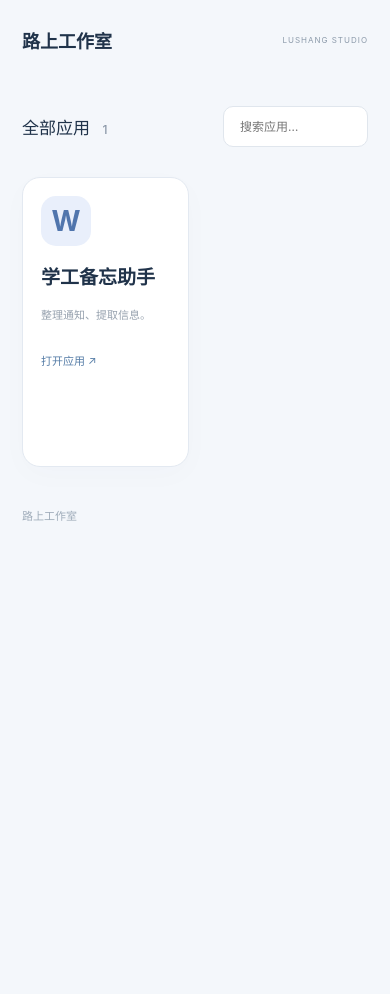
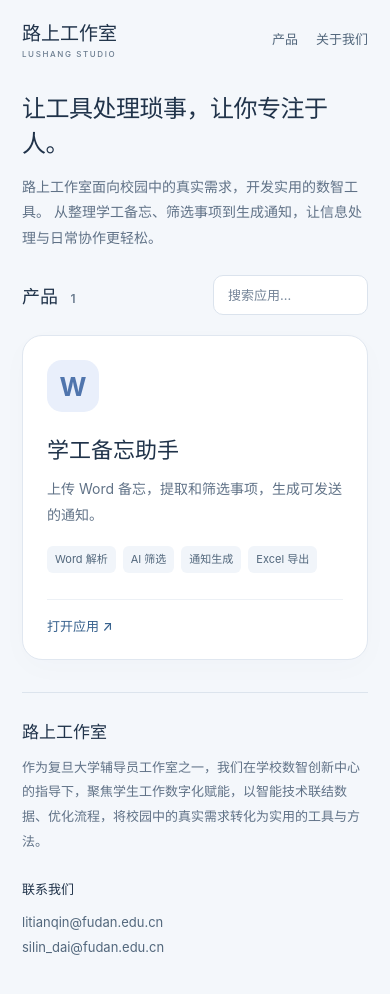
Before and after one commit to LushangStudio/Lushangstudio-Home, a website built with Vite: page index.html in a window 390 px wide. Before the commit the page ends 844 px from the top, so only its background shows below. Built offline with nearby package versions, Linux system fonts and the light colour scheme.

Commit message:
Refresh studio portal layout and application descriptions

```diff
--- a/app.js
+++ b/app.js
@@ -36,14 +36,23 @@ function createApplicationCard(application) {
     ["div", "icon", application.icon],
     ["span", "category", application.tag],
     ["h3", "", application.name],
-    ["h4", "", application.subtitle],
+    ["span", "subtitle", application.subtitle],
     ["p", "", application.description],
-    ["span", "open", "打开应用 ↗"],
   ];
 
   for (const [tagName, className, text] of content) {
-    card.append(createTextElement(tagName, className, text));
+    if (text) card.append(createTextElement(tagName, className, text));
   }
+  if (application.features?.length) {
+    const features = document.createElement("ul");
+    features.className = "features";
+    features.setAttribute("aria-label", "主要功能");
+    for (const feature of application.features) {
+      features.append(createTextElement("li", "", feature));
+    }
+    card.append(features);
+  }
+  card.append(createTextElement("span", "open", "打开应用 ↗"));
   return card;
 }
 
@@ -54,6 +63,7 @@ function renderApplications(applications, query = "") {
       application.name,
       application.subtitle,
       application.description,
+      ...(application.features ?? []),
     ].join(" ");
     return searchableText.toLocaleLowerCase().includes(normalizedQuery);
   });
--- a/apps.json
+++ b/apps.json
@@ -3,7 +3,8 @@
     "id": "wordtxt",
     "name": "学工备忘助手",
     "subtitle": "",
-    "description": "整理通知、提取信息。",
+    "description": "上传 Word 备忘，提取和筛选事项，生成可发送的通知。",
+    "features": ["Word 解析", "AI 筛选", "通知生成", "Excel 导出"],
     "href": "/wordtxt/",
     "icon": "W",
     "color": "blue",
@@ -14,7 +15,8 @@
     "id": "leave",
     "name": "电子请假条",
     "subtitle": "",
-    "description": "在线申请与审批请假条。",
+    "description": "在线提交课程或活动请假申请，经辅导员审批后，下载带签名的 PDF 请假条。",
+    "features": ["在线申请", "辅导员审批", "PDF 下载"],
     "href": "/leave/",
     "icon": "↗",
     "color": "green",
--- a/index.html
+++ b/index.html
@@ -8,14 +8,28 @@
   </head>
   <body>
     <header>
-      <a href="./" class="brand">路上工作室</a>
-      <span class="edition">LUSHANG STUDIO</span>
+      <a href="./" class="brand">
+        <span>路上工作室</span>
+        <span class="edition">LUSHANG STUDIO</span>
+      </a>
+      <nav aria-label="主导航">
+        <a href="#products">产品</a>
+        <a href="#about">关于我们</a>
+      </nav>
     </header>
     <main>
-      <section class="board">
+      <section class="intro" aria-labelledby="intro-title">
+        <h1 id="intro-title">让工具处理琐事，让你专注于人。</h1>
+        <p>
+          路上工作室面向校园中的真实需求，开发实用的数智工具。
+          <br class="desktop-break" />
+          从整理学工备忘、筛选事项到生成通知，让信息处理与日常协作更轻松。
+        </p>
+      </section>
+      <section id="products" class="board" aria-labelledby="products-title">
         <div class="bar">
-          <h2>
-            全部应用
+          <h2 id="products-title">
+            产品
             <span id="count"></span>
           </h2>
           <label>
@@ -27,8 +41,18 @@
         <p id="empty" hidden>没有找到匹配的应用。</p>
       </section>
     </main>
-    <footer>
-      <span>路上工作室</span>
+    <footer id="about" aria-labelledby="about-title">
+      <div class="about-copy">
+        <h2 id="about-title">路上工作室</h2>
+        <p>
+          作为复旦大学辅导员工作室之一，我们在学校数智创新中心的指导下，聚焦学生工作数字化赋能，以智能技术联结数据、优化流程，将校园中的真实需求转化为实用的工具与方法。
+        </p>
+      </div>
+      <div class="contact">
+        <h3>联系我们</h3>
+        <a href="mailto:litianqin@fudan.edu.cn">litianqin@fudan.edu.cn</a>
+        <a href="mailto:silin_dai@fudan.edu.cn">silin_dai@fudan.edu.cn</a>
+      </div>
     </footer>
     <script type="module" src="app.js"></script>
   </body>
--- a/style.css
+++ b/style.css
@@ -3,109 +3,137 @@
     -apple-system, BlinkMacSystemFont, "PingFang SC", "Microsoft YaHei", sans-serif;
   color: #20334a;
   background: #f4f7fb;
+  font-synthesis: none;
 }
 * {
   box-sizing: border-box;
 }
+html {
+  scroll-behavior: smooth;
+}
 body {
   margin: 0;
 }
+a {
+  color: inherit;
+}
+header,
+main,
+footer {
+  width: min(100%, 1170px);
+  margin-inline: auto;
+  padding-inline: 30px;
+}
 header {
-  height: 100px;
-  max-width: 1170px;
-  margin: auto;
+  min-height: 82px;
   display: flex;
   justify-content: space-between;
   align-items: center;
-  padding: 0 30px;
+  gap: 20px;
 }
 .brand {
+  display: flex;
+  flex-direction: column;
+  gap: 4px;
+  font-size: 21px;
   font-weight: 650;
   text-decoration: none;
-  color: inherit;
-  font-size: 18px;
-  display: flex;
-  align-items: center;
-  gap: 12px;
-}
-.mark {
-  display: grid;
-  place-items: center;
-  width: 39px;
-  height: 39px;
-  color: white;
-  background: #2c4967;
-  border-radius: 12px;
-  font-size: 22px;
 }
 .edition {
-  font-size: 10px;
-  letter-spacing: 3px;
-  color: #8c9aaa;
+  font-size: 9px;
+  font-weight: 500;
+  letter-spacing: 2.2px;
+  color: #697b8e;
+}
+nav {
+  display: flex;
+  gap: 28px;
+}
+nav a {
+  padding-block: 12px;
+  font-size: 14px;
+  text-decoration: none;
+  color: #52677c;
+}
+nav a:hover,
+.contact a:hover {
+  color: #28588c;
+  text-decoration: underline;
+  text-underline-offset: 5px;
+}
+a:focus-visible,
+input:focus-visible {
+  outline: 3px solid #7d9cca;
+  outline-offset: 5px;
 }
 main {
-  max-width: 1110px;
-  margin: auto;
-  padding: 35px 30px 70px;
+  padding-top: 14px;
+  padding-bottom: 48px;
 }
 .intro {
-  padding: 22px 0 55px;
-}
-.eyebrow {
-  font-size: 12px;
-  letter-spacing: 3px;
-  color: #718397;
+  padding: 12px 0 28px;
 }
 h1 {
-  font-size: 49px;
+  font-size: clamp(24px, 3vw, 32px);
   font-weight: 650;
-  letter-spacing: -2px;
-  margin: 22px 0 18px;
+  letter-spacing: -0.5px;
+  line-height: 1.45;
+  margin: 0 0 12px;
 }
 .intro p {
-  color: #8794a4;
-  font-size: 16px;
+  color: #607287;
+  font-size: 15px;
+  line-height: 1.85;
+  margin: 0;
+}
+#products,
+#about {
+  scroll-margin-top: 24px;
 }
 .bar {
   display: flex;
   align-items: center;
   justify-content: space-between;
-  margin-bottom: 24px;
+  gap: 16px;
+  margin-bottom: 20px;
 }
 h2 {
-  font-size: 17px;
-  font-weight: 550;
+  font-size: 18px;
+  font-weight: 600;
+  margin: 0;
 }
 h2 span {
   font-size: 12px;
-  color: #8a97a7;
+  color: #697b8e;
   padding-left: 8px;
 }
 input {
-  border: 1px solid #e0e6ed;
+  border: 1px solid #dbe3ed;
   background: #fff;
   border-radius: 10px;
-  padding: 12px 16px;
+  padding: 11px 14px;
   font: inherit;
-  font-size: 12px;
+  font-size: 13px;
   width: 220px;
+  color: #20334a;
 }
-input:focus {
-  outline: 2px solid #7d9cca;
+input::placeholder {
+  color: #738397;
 }
 .apps {
   display: grid;
-  grid-template-columns: repeat(3, 1fr);
+  grid-template-columns: repeat(3, minmax(0, 1fr));
   gap: 22px;
 }
 .app {
-  display: block;
+  display: flex;
+  flex-direction: column;
   position: relative;
-  min-height: 298px;
-  padding: 27px;
+  min-height: 330px;
+  padding: 26px;
   background: #fff;
-  border: 1px solid #e3e9f1;
-  border-radius: 22px;
+  border: 1px solid #e0e7f0;
+  border-radius: 20px;
   text-decoration: none;
   color: inherit;
   box-shadow: 0 8px 30px #27446005;
@@ -114,85 +142,118 @@ input:focus {
     box-shadow 0.2s;
 }
 a.app:hover {
-  transform: translateY(-5px);
+  transform: translateY(-4px);
   box-shadow: 0 16px 35px #27446012;
 }
-a.app:focus-visible {
-  outline: 3px solid #7d9cca;
-}
 .icon {
-  height: 57px;
-  width: 57px;
-  border-radius: 17px;
+  height: 52px;
+  width: 52px;
+  border-radius: 15px;
   display: grid;
   place-items: center;
-  font-size: 28px;
+  font-size: 26px;
   background: #e9effb;
   color: #5075ad;
   font-weight: 650;
 }
 .green .icon {
   background: #e6f3eb;
-  color: #55917a;
+  color: #40755f;
 }
 .category {
   position: absolute;
-  right: 23px;
-  top: 39px;
-  font-size: 10px;
-  color: #8996a7;
+  right: 24px;
+  top: 42px;
+  font-size: 11px;
+  color: #697b8e;
 }
-h3 {
+.app h3 {
   font-size: 22px;
-  margin: 24px 0 7px;
+  margin: 20px 0 0;
+  font-weight: 600;
 }
-h4 {
+.subtitle {
   font-size: 12px;
-  font-weight: 500;
-  color: #7f8c9c;
-  margin: 0;
+  color: #607287;
+  margin-top: 7px;
 }
 .app p {
-  font-size: 12px;
-  line-height: 1.9;
-  color: #96a1ae;
-  margin: 16px 0 23px;
+  font-size: 14px;
+  line-height: 1.85;
+  color: #607287;
+  margin: 12px 0 18px;
+}
+.features {
+  display: flex;
+  flex-wrap: wrap;
+  gap: 7px;
+  list-style: none;
+  padding: 0;
+  margin: 0 0 26px;
+}
+.features li {
+  background: #f1f5fa;
+  border-radius: 6px;
+  padding: 5px 8px;
+  font-size: 11px;
+  line-height: 1.5;
+  color: #52677c;
 }
 .open {
-  font-size: 11px;
-  color: #567da7;
+  display: block;
+  margin-top: auto;
+  padding-top: 16px;
+  border-top: 1px solid #edf1f6;
+  font-size: 13px;
+  font-weight: 500;
+  color: #38628e;
 }
 .green .open {
-  color: #77968a;
+  color: #40755f;
 }
-aside {
-  display: flex;
-  gap: 17px;
-  align-items: center;
-  border-top: 1px solid #e2e8ef;
-  margin-top: 55px;
-  padding-top: 26px;
-  color: #8391a1;
-  font-size: 12px;
-}
-aside b {
-  font-weight: 500;
-}
-aside p {
-  margin-bottom: 0;
-  color: #a4aeb9;
-}
-.spark {
-  font-size: 27px;
-  color: #96aabf;
+#empty {
+  color: #607287;
+  font-size: 14px;
+  padding-block: 30px;
 }
 footer {
-  max-width: 1050px;
-  margin: 0 auto 35px;
-  display: flex;
+  display: grid;
+  grid-template-columns: minmax(0, 620px) auto;
   justify-content: space-between;
-  color: #9eabb9;
-  font-size: 11px;
+  gap: 48px;
+  padding-top: 30px;
+  padding-bottom: 34px;
+  position: relative;
+}
+footer::before {
+  content: "";
+  position: absolute;
+  top: 0;
+  left: 30px;
+  right: 30px;
+  border-top: 1px solid #dce4ed;
+}
+footer h2 {
+  font-size: 17px;
+}
+footer p {
+  color: #607287;
+  font-size: 13px;
+  line-height: 1.9;
+  margin: 12px 0 0;
+}
+.contact h3 {
+  font-size: 13px;
+  font-weight: 600;
+  margin: 2px 0 12px;
+}
+.contact a {
+  display: block;
+  font-size: 13px;
+  line-height: 1.9;
+  color: #52677c;
+  text-decoration: none;
+  overflow-wrap: anywhere;
 }
 .sr-only {
   position: absolute;
@@ -203,66 +264,81 @@ footer {
 }
 @media (max-width: 900px) {
   .apps {
-    grid-template-columns: repeat(2, 1fr);
+    grid-template-columns: repeat(2, minmax(0, 1fr));
+  }
+  footer {
+    grid-template-columns: minmax(0, 1fr) auto;
+    gap: 30px;
   }
 }
 @media (max-width: 560px) {
+  header,
+  main,
+  footer {
+    padding-inline: 22px;
+  }
   header {
-    height: 80px;
-    padding: 0 22px;
+    min-height: 76px;
+    gap: 12px;
+  }
+  .brand {
+    font-size: 19px;
   }
   .edition {
     font-size: 8px;
-    letter-spacing: 1px;
+    letter-spacing: 1.6px;
+  }
+  nav {
+    gap: 18px;
+  }
+  nav a {
+    font-size: 13px;
   }
   main {
-    padding: 20px 22px 40px;
+    padding-top: 8px;
+    padding-bottom: 32px;
   }
   .intro {
-    padding-bottom: 32px;
+    padding: 8px 0 24px;
   }
   h1 {
-    font-size: 35px;
+    font-size: 24px;
   }
   .intro p {
-    font-size: 13px;
+    font-size: 14px;
+  }
+  .desktop-break {
+    display: none;
   }
   .apps {
-    gap: 13px;
+    grid-template-columns: minmax(0, 1fr);
+    gap: 16px;
   }
   .app {
-    padding: 18px;
-    min-height: 290px;
-    border-radius: 18px;
-  }
-  .category {
-    position: static;
-    display: block;
-    margin-top: 16px;
-    font-size: 9px;
-  }
-  .icon {
-    width: 50px;
-    height: 50px;
-    border-radius: 15px;
-  }
-  h3 {
-    font-size: 19px;
-    margin-top: 16px;
-  }
-  .app p {
-    font-size: 11px;
-  }
-  h4 {
-    font-size: 10px;
+    padding: 24px;
+    min-height: 310px;
   }
   .bar input {
-    width: 145px;
+    width: 155px;
   }
   footer {
-    margin: 0 22px 25px;
+    grid-template-columns: minmax(0, 1fr);
+    gap: 24px;
+    padding-top: 26px;
   }
-  .eyebrow {
-    font-size: 10px;
+  footer::before {
+    left: 22px;
+    right: 22px;
   }
 }
+@media (prefers-reduced-motion: reduce) {
+  html {
+    scroll-behavior: auto;
+  }
+  .app {
+    transition: none;
+  }
+  a.app:hover {
+    transform: none;
+  }
+}
```
